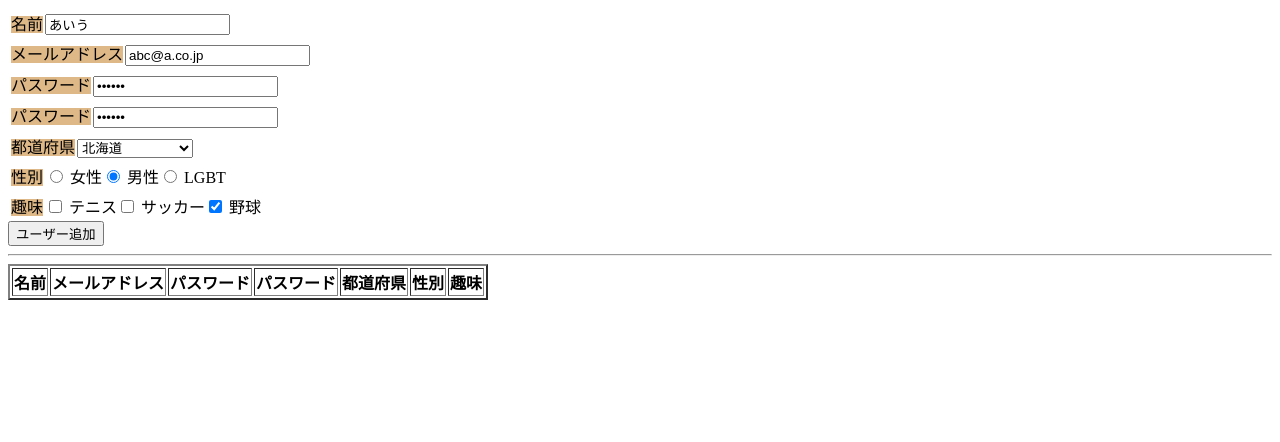
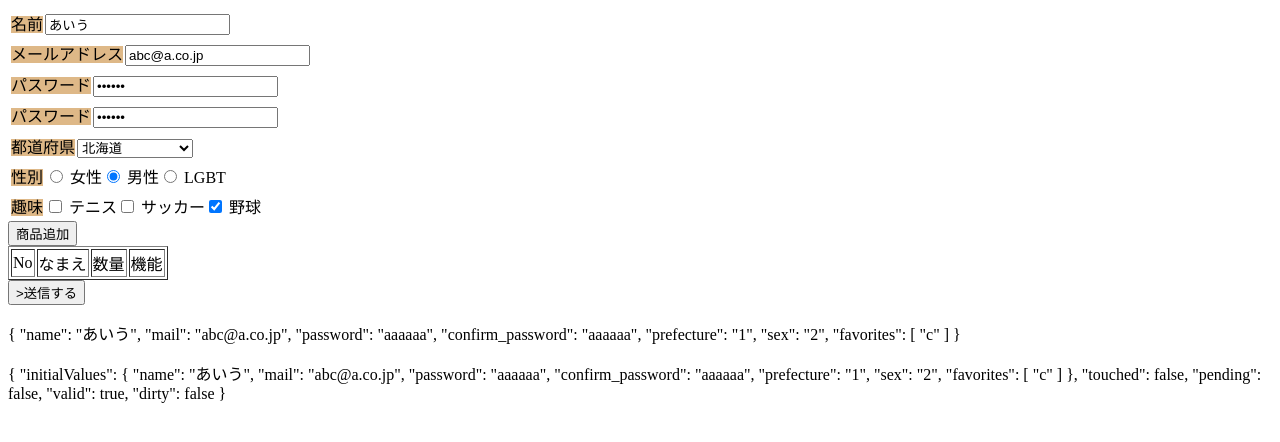
Before and after one commit to afurosan/vue-validation-form, a Vue app: page / in a window 1280 px wide. Shown: the top 442 px of the page. Built offline with nearby package versions, Linux system fonts and the light colour scheme.

Commit message:
2/7今西アップ分

```diff
--- a/src/components/templates/FormDetails.vue
+++ b/src/components/templates/FormDetails.vue
@@ -1,79 +1,44 @@
 <template>
-  <table border="2">
-    <thead>
-    <tr>
-      <th v-for="(header, index) in Object.keys(fieldItems)" :key="index">
-        {{ fieldItems[header].label }}
-      </th>
-    </tr>
-    </thead>
-    <tbody>
-<!--    <tr v-for="(item, index) in userItems" :key="index">-->
-<!--      <td v-for="(value, index) in item" :key="index">{{ value }}</td>-->
-<!--      <td><button @click="removeItem(index)">削除</button></td>-->
-<!--    </tr>-->
-    </tbody>
-  </table>
-
-
-<!--  <div>-->
-<!--    <p>明細</p>-->
-<!--      <ol>-->
-<!--        &lt;!&ndash; keyにはindexをつける &ndash;&gt;-->
-<!--          <li v-for="(header, index) in Object.keys(fieldItems)" :key="index">-->
-<!--            {{ fieldItems[header].label }}-->
-<!--          </li>-->
-<!--&lt;!&ndash;          <li v-for="(user, index) in userItems" :key="index">&ndash;&gt;-->
-<!--&lt;!&ndash;            {{ user.name }} {{ user.mail }}&ndash;&gt;-->
-<!--&lt;!&ndash;            <button :disabled="!(childCorrectFlg === 0)" @click="removeItem(index)">削除</button>&ndash;&gt;-->
-<!--&lt;!&ndash;            <button :disabled="!(childCorrectFlg === 0)" @click="correctItem(index)">修正</button>&ndash;&gt;-->
-<!--&lt;!&ndash;          </li>&ndash;&gt;-->
-<!--      </ol>-->
-<!--    <br />-->
-<!--  </div>-->
+  <tr v-show="index!=0">
+    <td>{{ index }}</td>
+    <td>{{ item.name }}</td>
+    <td v-if="!isEdit">{{ item.quantity }}</td>
+    <td v-else><input type="number" :value="fs.quantity" @input="fs.quantity=$event.target.value"></td>
+    <td v-if="!isEdit"><button :disabled="isEdit" type="button" @click="isEdit=true">修正モード</button></td>
+    <td v-else><button :disabled="!isEdit" type="button" @click="correctNum($event, index)">修正登録</button>
+    <button type="button" @click="isEdit=false">キャンセル</button></td>
+  </tr>
 </template>
 
 <script lang="ts">
-import { computed } from "vue";
-import { reactive } from 'vue'
+import { ref, reactive } from 'vue'
 export default {
   name: "FormDetails",
-  props: {
-    userItems: {
-      type: Object,
-    },
-    fieldItems: {
-      type: Object,
-    },
-    value: {
-      type: Number,
-    },
-    childCorrectFlg:{
-      type: Number,
-      default:0,
-    }
-  },
+  props:['item','key','index'],
 
 
   setup(props:any, context:any) {
-    const fs = reactive(props.userItems);
-    const ca = reactive(props.fieldItems);
-    const removeItem = (i:number) => {fs.user.splice(i,  1)};
+    const fs = reactive(props.item);
+    // const removeItem = (i:number) => {fs.user.splice(i,  1)};
+    //
+    // function correctItem(i: number){
+    //   context.emit('onDataSet',fs.user[i],i);
+    //   console.log(fs.user[i].name);
+    // }
+    const isEdit = ref(false);
 
-    // console.log(ca.name.label);
-    // console.log(ca[Object.keys(ca)[0]].label);
-    // console.log(fs);
+    const correctNum = (event:any,i:number) => {
+      console.log(isEdit.value);
+      console.log(fs.quantity);
 
-    function correctItem(i: number){
-      // console.log(context.target.name);
-      // console.log(fs.user[i].name);
-      context.emit('onDataSet',fs.user[i],i);
-
-    }
+      context.emit('update', fs, i);
+      isEdit.value = false;
+    };
 
     return {
-      removeItem,
-      correctItem,
+      isEdit,
+      correctNum,
+      fs,
     };
   },
 };
--- a/src/components/templates/FormValidate.vue
+++ b/src/components/templates/FormValidate.vue
@@ -7,7 +7,7 @@
       v-model="values.favorites"
        v-model="values.sex"
     > -->
-    <custom-input v-bind="ccArray.name.attributes" @input="ccArray.name.value" />
+    <custom-input v-bind="ccArray.name.attributes" />
     <custom-input v-bind="ccArray.mail.attributes" />
     <custom-input v-bind="ccArray.password.attributes" />
     <custom-input v-bind="ccArray.confirm_password.attributes" />
@@ -25,52 +25,52 @@
         v-model="values.favorites"
     />
 
-    <fieldset
-      class="InputGroup"
-      v-for="(field, idx) in fields"
-      :key="field.key"
-    >
-      <legend>User #{{ idx }}</legend>
-      <label :for="`name_${idx}`">Name</label>
-      <Field :id="`name_${idx}`" :name="`users[${idx}].username`" />
-      <p><ErrorMessage :name="`users[${idx}].username`" /></p>
-      <label :for="`email_${idx}`">Email</label>
-      <Field
-        :id="`email_${idx}`"
-        :name="`users[${idx}].useremail`"
-        type="email"
-      />
-      <p><ErrorMessage :name="`users[${idx}].useremail`" /></p>
-      <button type="button" @click="remove(idx)">x</button>
-    </fieldset>
-<!--        <button type="button" @click="push({ useremail: '', username: '' })">Add User +</button><br /><br />-->
+<!--    <fieldset-->
+<!--      class="InputGroup"-->
+<!--      v-for="(field, idx) in fields"-->
+<!--      :key="field.key"-->
+<!--    >-->
+<!--      <legend>User #{{ idx }}</legend>-->
+<!--      <label :for="`name_${idx}`">Name</label>-->
+<!--      <Field :id="`name_${idx}`" :name="`users[${idx}].username`" />-->
+<!--      <p><ErrorMessage :name="`users[${idx}].username`" /></p>-->
+<!--      <label :for="`email_${idx}`">Email</label>-->
+<!--      <Field-->
+<!--        :id="`email_${idx}`"-->
+<!--        :name="`users[${idx}].useremail`"-->
+<!--        type="email"-->
+<!--      />-->
+<!--      <p><ErrorMessage :name="`users[${idx}].useremail`" /></p>-->
+<!--      <button type="button" @click="remove(idx)">x</button>-->
+<!--    </fieldset>-->
+<!--    <button type="button" @click="push({ useremail: '', username: '' })">-->
+<!--      Add User +</button-->
+<!--    ><br /><br />-->
 
-    <div>
-        <button @click="adduser" type="button">ユーザー追加</button>
+  <button @click="openModal">商品追加</button>
+  <popup-item v-show="showContent" @from-child="closeModal" @addDetail="addItem">
+    商品追加
+  </popup-item>
 
-      <hr />
-
-      <FormDetails
-          :user-items="fields" :field-items="ccArray"
-          :child-correct-flg="parentCorrectFlg"
-      ></FormDetails>
-
-
-
-
-    </div>
-
-
-<!--    <custom-button type="submit" :disabled="!meta.valid || !Object.keys(fields['user']).length">-->
-<!--      >送信する</custom-button-->
-<!--    >-->
-<!--    <p>{{ccArray}}</p>-->
-<!--    <p>{{ values }}</p>-->
-<!--    <p>{{ meta }}</p>-->
-    <!-- </Form> -->
+  <table border="1">
+    <thead>
+    <tr>
+      <td>No</td>
+      <td>なまえ</td>
+      <td>数量</td>
+      <td>機能</td>
+    </tr>
+    </thead>
+    <tbody>
+    <form-details  v-for="(item,index) in items" :item="item" :key="item.id" :index="index" @update="correctItem"></form-details>
+    </tbody>
+  </table>
+  <custom-button type="submit" :disabled="!meta.valid">
+    >送信する</custom-button
+  >
+        <p>{{ values }}</p>
+        <p>{{ meta }}</p>
   </form>
-
-<!--  <CustomMultiInput v-model:name="name" v-model:email="email" v-model:tel="tel"/>-->
 
 </template>
 
@@ -109,13 +109,15 @@ import CustomButton from "@/components/atoms/CustomButton.vue";
 import CustomMultiInput from "@/components/atoms/CustomMultiInput.vue"
 import FormDetails from "@/components/templates/FormDetails.vue";
 import FormDetails2 from "@/components/templates/FormDetails2.vue";
+import PopupItem from "@/components/templates/PopupItem.vue";
 export default defineComponent({
   name: "FormValidate",
   components: {
+    PopupItem,
     //CustomCheckBoxes,
     // Form,
     CustomInput,
-    // CustomButton,
+    CustomButton,
     CustomSelect,
     CustomRadio,
     CustomCheckBox,
@@ -209,7 +211,7 @@ export default defineComponent({
       users: Yup.array().of(
         Yup.object({
           username: Yup.string().required().label("name"),
-          useremail: Yup.string().email().required().label("mail"),
+          useremail: Yup.string().email().required().label("email"),
         })
       ),
     });
@@ -220,26 +222,84 @@ export default defineComponent({
         item_email: Yup.string().email('メール形式が不正です。').required('メールは入力必須です。'),
      });
 
+    // //  初期値の設定
+    // const initialValues = {
+    //   users: [{ username: "", useremail: "" }],
+    // };
+
     const { values, meta, handleSubmit } = useForm({
       validationSchema: schema,
+      // initialValues: initialValues,
     });
 
-    const { fields, push, remove, update } = useFieldArray("users");
+    const { fields, push, remove } = useFieldArray("users");
 
     const onSubmitClick = handleSubmit((v, { resetForm }) => {
       console.log(v);
       // resetForm();
     });
 
+   //  // vue2共通
+   // // 明細にデータを追加したい
+   //  const details = reactive({
+   //    header: ["ID", "商品名", "枝番名", "価格", ""],
+   //    items: [
+   //      { id: 1, name: "ダニエルウェリントン", branch_name: "34mm シルバー", price: 15000 },
+   //      { id: 2, name: "フォッシル", branch_name: "40mm ブラック", price: 10000 },
+   //      { id: 3, name: "スカーゲン", branch_name: "40mm ブラック", price: 18000 },
+   //    ],
+   //  });
+   //
+   //  // vue2共通
+   //  const addItem = () => {
+   //    details.items.push({
+   //      id: 4,
+   //      name: "ポールスミス",
+   //      branch_name: "42mm シルバー",
+   //      price: 23000,
+   //    });
+   //  };
+
+    // vue2形式
+    //const removeItem = (index) => {
+    //      details.items.splice(index, 1);
+
+    // {index:number}をつけないと、TS7031：暗黙anyエラー
+    // const removeItem = (index: {index:number}) => {
+    //       details.items.splice(1, 1);};
+    //
+    // const name = ref('鈴木三郎')
+    // const email = ref('suzuki3@abc.co.jp')
+    // const tel = ref('090-3333-3333')
+
+    // // コンポーネント化した明細入力関連
+    // const userItems = reactive({
+    //   item_name: "",
+    //   item_email: "",
+    //   user: [
+    //     { name: "鈴木一郎", email: "suzuki@abc.co.jp"},
+    //     { name: "佐藤二郎", email: "satou@abc.co.jp"},
+    //   ],
+    // });
+
     const errorMessage = ref("")
 
-    const adduser = () => {
-      // console.log(values);
-      const additem={name:"aaa",mail:"bbb",password:"aaa",confirm_password:"aaa",prefecture:"1",
-        sex:"2", favorites:"['a']"};
-      push(additem);
-    }
-
+    // const adduser = () => {
+    //   //連想配列の追加
+    //     errorMessage.value="";
+    //     schema2.validate(userItems).then( v => {
+    //     console.log('then',v);
+    //     let item = { name: userItems.item_name, email: userItems.item_email };
+    //     userItems.user.push(item);
+    //     userItems.item_name = "";
+    //     userItems.item_email = "";
+    //   })
+    //   .catch(error => {
+    //     console.log('catch',error.errors);
+    //     console.log('catch1', !Object.keys(userItems['user']).length);
+    //     errorMessage.value=error.errors[0];
+    //   });
+    // };
 
     interface KeyValue {
       id: string;
@@ -279,6 +339,78 @@ export default defineComponent({
 
     let midx=ref(-1);
     let parentCorrectFlg=ref(0);
+    // function dataSet(data: any, i: number){
+    //   // console.log(data);
+    //   // 修正用データセット
+    //   userItems.item_name=data.name;
+    //   userItems.item_email=data.email;
+    //   midx.value=i; // 明細idxセット
+    //   parentCorrectFlg.value=1;
+    //   // console.log('idx:' + midx.value);
+    //   // console.log('flg:' + data.modifyFlg);
+    // }
+    // function correctuser(){
+    //   //連想配列の追加
+    //   errorMessage.value="";
+    //   schema2.validate(userItems).then( v => {
+    //     console.log('then',v);
+    //     let item = { name: userItems.item_name, email: userItems.item_email };
+    //     console.log('idx2:' + midx.value);
+    //     userItems.user.splice(midx.value,1, item);
+    //     userItems.item_name = "";
+    //     userItems.item_email = "";
+    //     parentCorrectFlg.value=0;
+    //   })
+    //       .catch(error => {
+    //         console.log('catch',error.errors);
+    //         console.log('catch1', !Object.keys(userItems['user']).length);
+    //         errorMessage.value=error.errors[0];
+    //       });
+    // }
+    // function canceluser(){
+    //   userItems.item_name="";
+    //   userItems.item_email="";
+    //   parentCorrectFlg.value=0;
+    // }
+    // const users = reactive([
+    //   {id:1, name:"鈴木一郎", email:"suzuki@abc.co.jp"},
+    //   {id:2, name:"佐藤二郎", email:"satou@abc.co.jp"},
+    // ]);
+    // function corUser(data:any,i:number){
+    //   console.log(data);
+    //   // users[i].name=data.name;
+    //   // users[i].email=data.email;
+    // }
+
+    const showContent=ref(false);
+    const items=ref([{
+      id :{
+        type:Number,
+        default:0,
+      },
+      name:{
+        type:String,
+        default:'',
+      },
+      quantity:{
+        type:Number,
+        default:1,
+      },
+    }]);
+
+    const openModal = () => showContent.value = true;
+    const closeModal = () => showContent.value = false;
+    const addItem = (value:any) =>{
+      console.log('addItem');
+      // console.log(value);
+      items.value.push(value);
+    };
+    const correctItem = (data:any, i:number) =>{
+      console.log('corItem');
+      console.log(data);
+      items.value[i].quantity=data.quantity;
+      console.log(items.value);
+    };
 
     return {
       ccArray,
@@ -292,7 +424,14 @@ export default defineComponent({
       fields,
       push,
       remove,
-      adduser,
+      // details,
+      // addItem,
+      // removeItem,
+      // name,
+      // email,
+      // tel,
+      // userItems,
+      // adduser,
       schema2,
       errorMessage,
       // dataSet,
@@ -300,8 +439,14 @@ export default defineComponent({
       parentCorrectFlg,
       // correctuser,
       // canceluser,
-      // // users,
+      // users,
       // corUser,
+      showContent,
+      openModal,
+      closeModal,
+      addItem,
+      correctItem,
+      items,
     };
   },
 });
--- /dev/null
+++ b/src/components/templates/PopupItem.vue
@@ -0,0 +1,71 @@
+<template>
+  <div class="popup" @click="clickEvent">
+    <div @click="stopEvent">
+      <p><slot></slot></p>
+      <ol>
+        <li>
+          <label for="item">商品</label>
+          <input id="item" type="text" v-model="itemname">
+        </li>
+        <li>
+          <label for="count">数量</label>
+          <input id="count" type="number" v-model="itemquantity">
+        </li>
+      </ol>
+      <button @click="clickEvent" type="button">閉じる</button>
+      <button @click="addEvent" type="button">追加</button>
+    </div>
+  </div>
+</template>
+
+<script type="ts">
+import {ref} from 'vue';
+export default {
+  name: "PopupItem",
+  // methods :{
+  //   clickEvent: function(){
+  //     this.$emit('from-child')
+  //   },
+  //   stopEvent: function(){
+  //     event.stopPropagation()
+  //   },
+  //   testfunc(){
+  //
+  //   }
+  // },
+
+  setup(props,context){
+    const stopEvent = () => event.stopPropagation();
+    const clickEvent = () => {
+      context.emit('from-child');
+    }
+    const addEvent = () => {
+      let detail={name:itemname.value, quantity:itemquantity.value};
+      // console.log(detail);
+      context.emit('addDetail',detail);
+      context.emit('from-child');
+      itemname.value='';
+      itemquantity.value=1;
+    }
+    console.log('1');
+
+    const itemname=ref('');
+    const itemquantity=ref(1);
+    return{
+      stopEvent,
+      clickEvent,
+      addEvent,
+      itemname,
+      itemquantity,
+    }
+  }
+}
+</script>
+
+<style scoped>
+.popup{
+  border-style: solid;
+  border-width: 1px;
+  border-color: #FF0000;
+}
+</style>
```
